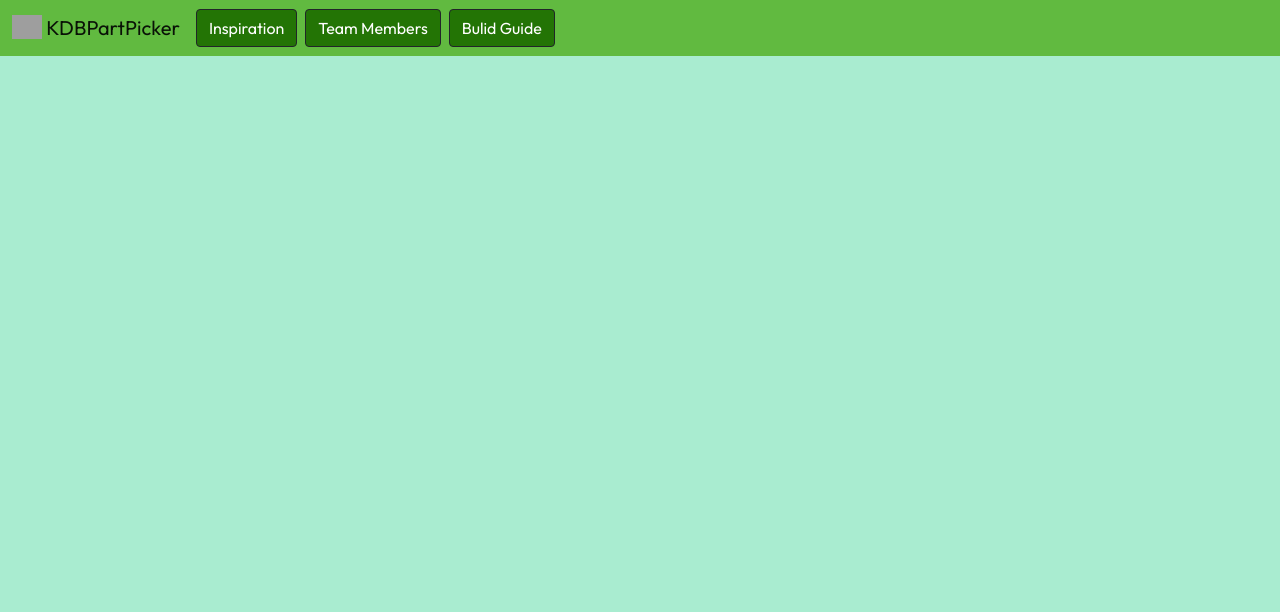
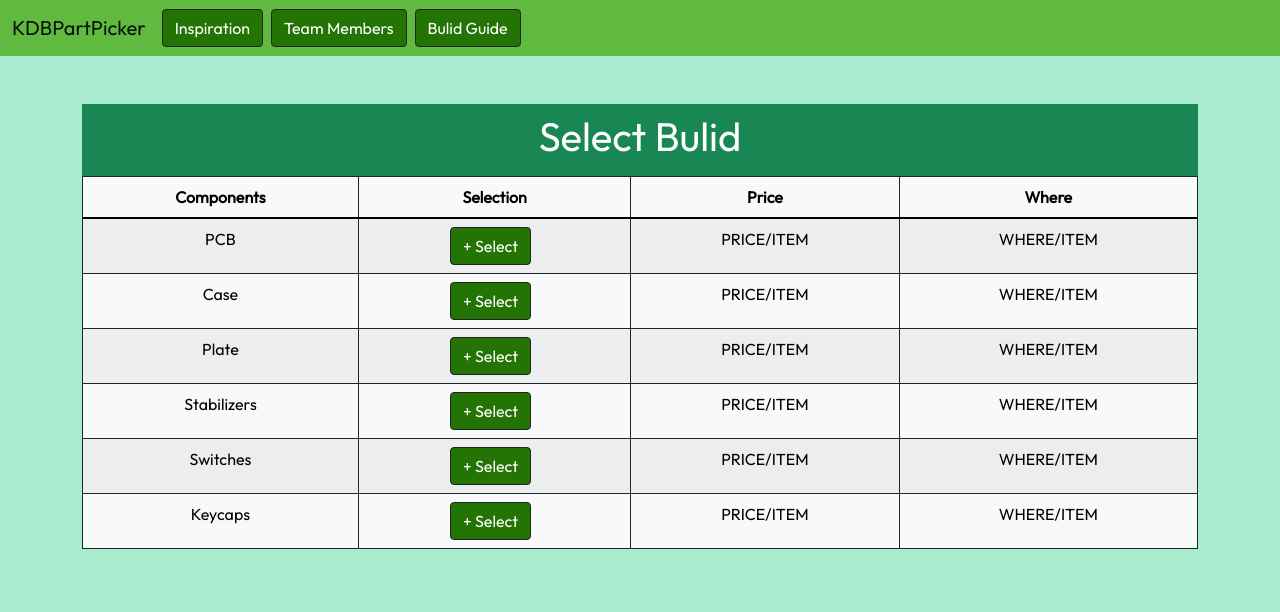
Before and after one commit to adev-exe/KydPicker, a Flask app: page /bulidPage.html in a window 1280 px wide. Shown: the top 612 px of the page. Run offline with Flask 2, Linux system fonts and the light colour scheme; grey boxes are pictures that could not be loaded.

Commit message:
added bulid table, fixed issues

```diff
--- a/website/templates/bulidPage.html
+++ b/website/templates/bulidPage.html
@@ -18,6 +18,78 @@
     {% include 'navBar.html' %}
 
 
+    <div class="container py-5 text-center">
+    <div class="col-lg-12 mx-auto text-center py-2 bg-success text-white">
+        <h1>Select Bulid</h1>
+    </div>
+        <div class="table-responsive">
+            <table class="table table-striped table-bordered table-hover table-light border-dark py-5">
+                <thead class="thead-dark">
+                    <tr>
+                        <th>Components</th>
+                        <th>Selection</th>
+                        <th>Price</th>
+                        <th>Where</th>
+                    </tr>
+                </thead>
+                <tbody>
+                    <tr>
+                        <td>PCB</td>
+                        <td>
+                            <button class="btn btn-dark me-2 text-white" style="background-color: #237405;"
+                                type="button">+ Select</button>
+                        </td>
+                        <td>PRICE/ITEM</td>
+                        <td>WHERE/ITEM</td>
+                    </tr>
+                    <tr>
+                        <td>Case</td>
+                        <td>
+                            <button class="btn btn-dark me-2 text-white" style="background-color: #237405;"
+                                type="button">+ Select</button>
+                        </td>
+                        <td>PRICE/ITEM</td>
+                        <td>WHERE/ITEM</td>
+                    </tr>
+                    <tr>
+                        <td>Plate</td>
+                        <td>
+                            <button class="btn btn-dark me-2 text-white" style="background-color: #237405;"
+                                type="button">+ Select</button>
+                        </td>
+                        <td>PRICE/ITEM</td>
+                        <td>WHERE/ITEM</td>
+                    </tr>
+                    <tr>
+                        <td>Stabilizers</td>
+                        <td>
+                            <button class="btn btn-dark me-2 text-white" style="background-color: #237405;"
+                                type="button">+ Select</button>
+                        </td>
+                        <td>PRICE/ITEM</td>
+                        <td>WHERE/ITEM</td>
+                    </tr>
+                    <tr>
+                        <td>Switches</td>
+                        <td>
+                            <button class="btn btn-dark me-2 text-white" style="background-color: #237405;"
+                                type="button">+ Select</button>
+                        </td>
+                        <td>PRICE/ITEM</td>
+                        <td>WHERE/ITEM</td>
+                    </tr>
+                    <tr>
+                        <td>Keycaps</td>
+                        <td>
+                            <button class="btn btn-dark me-2 text-white" style="background-color: #237405;"
+                                type="button">+ Select</button>
+                        </td>
+                        <td>PRICE/ITEM</td>
+                        <td>WHERE/ITEM</td>
+                    </tr>
+                </tbody>
+        </div>
+    </div>
 
 </body>
 
--- a/website/templates/navBar.html
+++ b/website/templates/navBar.html
@@ -2,15 +2,15 @@
     <form class="container-fluid justify-content-start">
         <!-- <h5>Keyboard Part Picker</h5> -->
         <a class="navbar-brand" href="#" onclick="window.location.href='base.html'">
-            <img src="/docs/5.0/assets/brand/bootstrap-logo.svg" alt="" width="30" height="24"
-                class="d-inline-block align-text-top" ">
+            <!-- <img  alt="" width="30" height="24" -->
+                <!-- class="d-inline-block align-text-top" "> -->
             KDBPartPicker
         </a>
         <button class="btn btn-dark me-2 text-white" style="background-color: #237405;" type="button"
             onclick="window.location.href='inspiration.html'">Inspiration
         </button>
         <button class="btn btn-dark me-2 text-white" style="background-color: #237405;" type="button"
-            onclick="window.location.href='background.html'">Team Members
+            onclick="window.location.href='teamMem.html'">Team Members
         </button>
         <button class="btn btn-dark me-2 text-white" style="background-color: #237405;" type="button"
             onclick="window.location.href='bulidGuide.html'">Bulid Guide
--- a/website/templates/teamMem.html
+++ b/website/templates/teamMem.html
@@ -11,6 +11,8 @@
         <link rel = "stylesheet" href = "teamMem.css">
     </head>
     <body>
+        {% include 'navBar.html' %}
+
         <!--miriam-->
         <div class = "mirTag">
             <div class = "rectangle"></div>
```
Also changed, not shown: website/templates/base.html (+6 -5 lines), website/static/teamMem.css (renamed from website/templates/teamMem.css).
